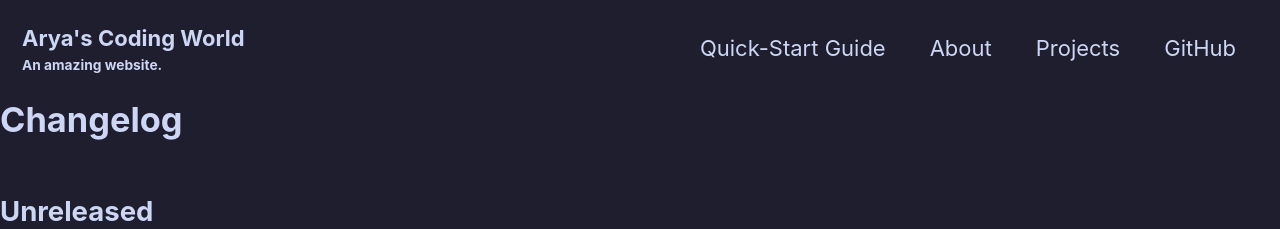
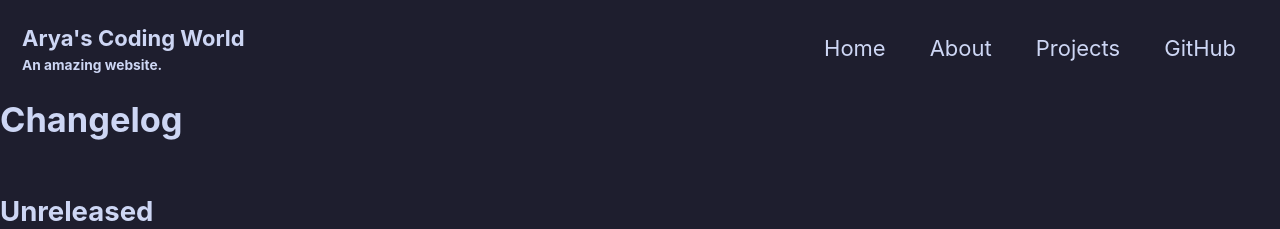
Before and after one commit to microbitcoder652/minimal-mistakes, a Jekyll site: the page built from CHANGELOG.md, in a window 1280 px wide. Shown: the top 229 px of the page. Built offline with Jekyll 4.4.1, drawn with Linux system fonts in a browser that asks for light colours; cached includes are drawn as plain includes; our own code applies the rules of GitHub Pages for plain Markdown files.

Commit message:
Update navigation title from 'Quick-Start Guide' to 'Home'

```diff
--- a/_data/navigation.yml
+++ b/_data/navigation.yml
@@ -1,5 +1,5 @@
 main:
-  - title: "Quick-Start Guide"
+  - title: "Home"
     url: https://microbitcoder652.github.io/
   - title: "About"
     url: /about/
```
